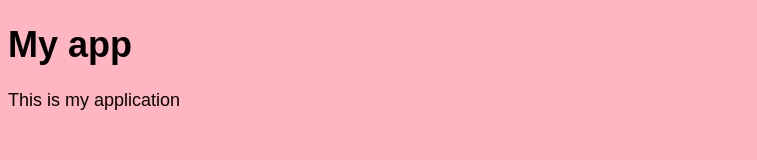
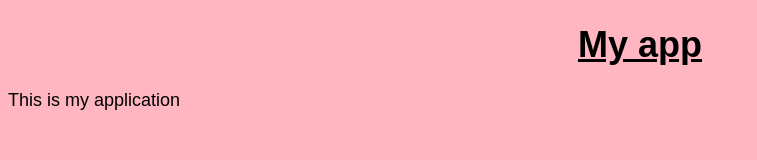
Before and after one commit to heebalz/myproject, a plain HTML site: page index.html in a window 1280 px wide. Shown: the whole page, without its empty margins (0-757 px from the left). Drawn offline with Linux system fonts and the light colour scheme.

```diff
--- a/style.css
+++ b/style.css
@@ -4,3 +4,7 @@ body{
     font-family: Arial, sans-serif;
     font-size: large;
 }
+h1{
+    text-align: center;
+    text-decoration: underline;
+}
```
